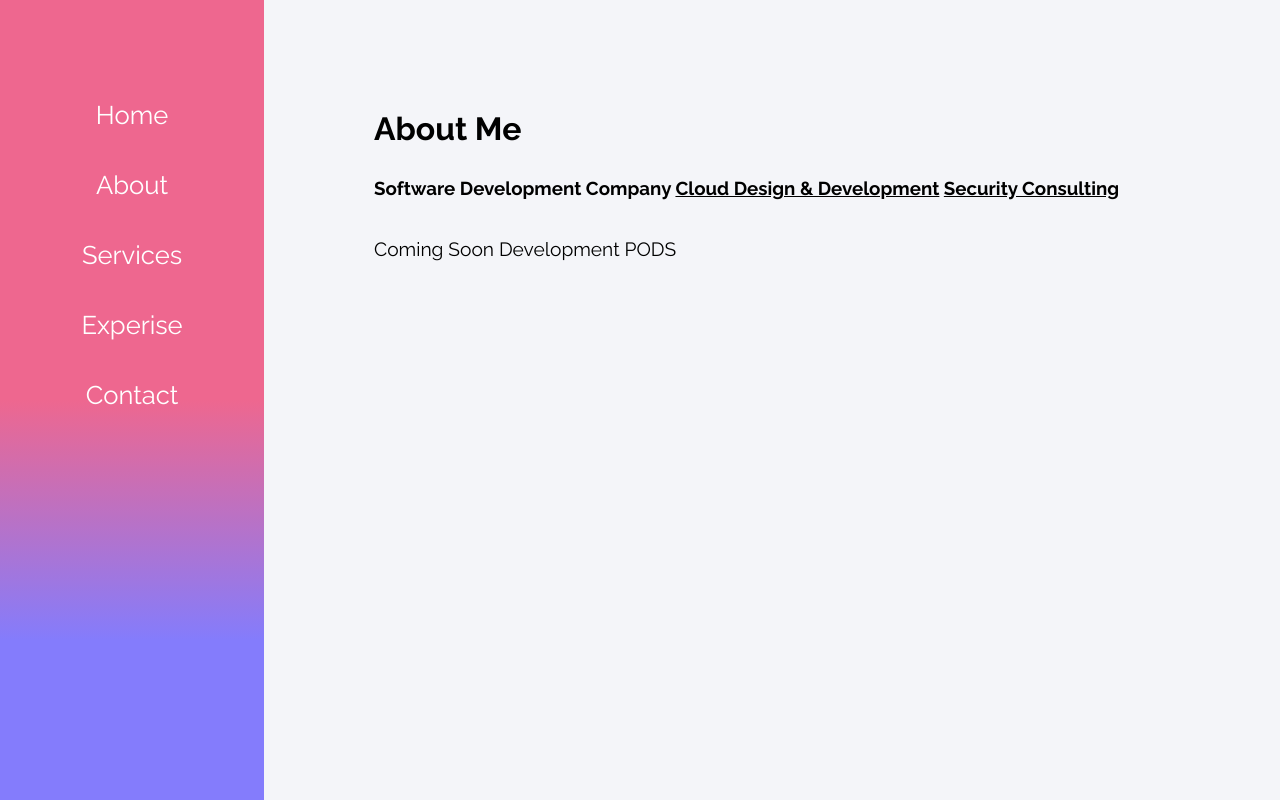
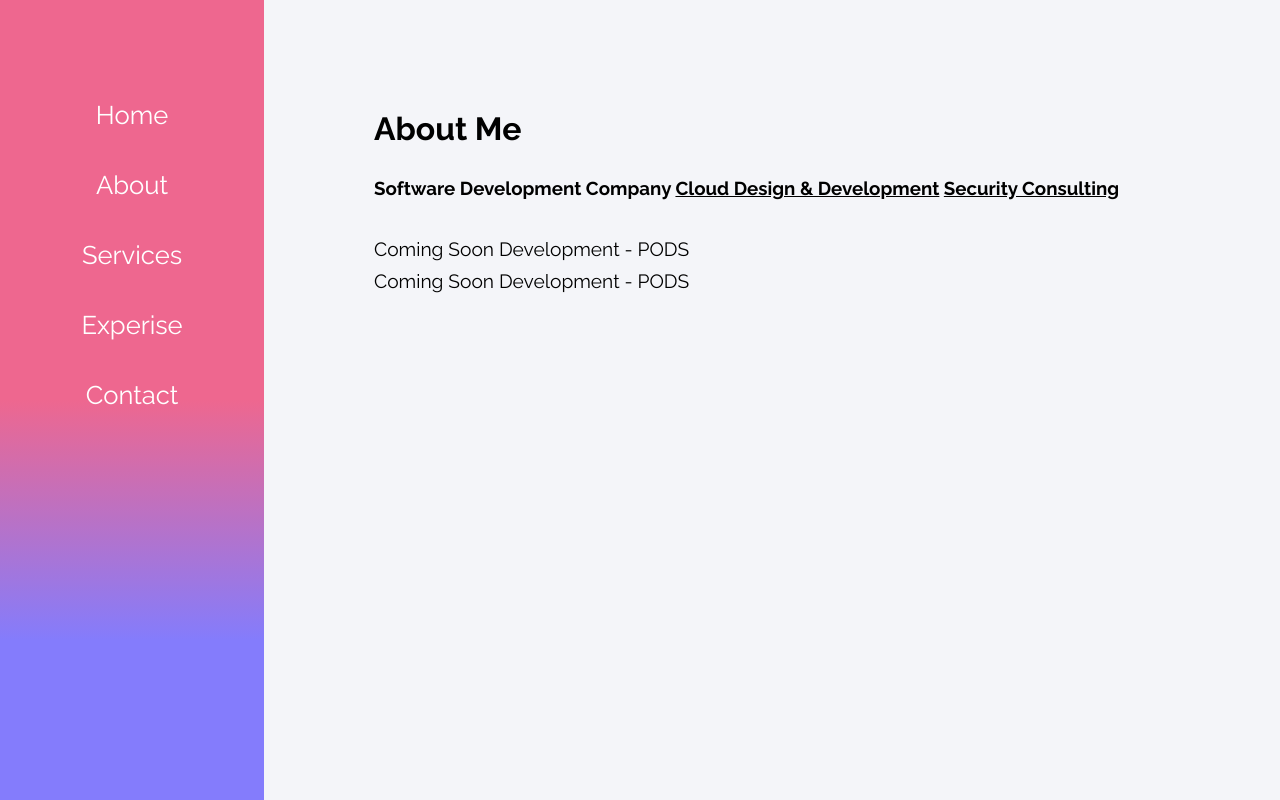
Before and after one commit to snsoftwareinc/snsoftwareinc, a React (Create React App) app: page /about in a window 1280 px wide. Built offline with nearby package versions, Linux system fonts and the light colour scheme.

Commit message:
Content Updated

```diff
--- a/src/contents/About.js
+++ b/src/contents/About.js
@@ -9,9 +9,9 @@
 
             <h3>Software Development Company <u>Cloud Design & Development</u> <u>Security Consulting</u></h3>
             <br></br>
-            <p> Coming Soon Development PODS
+            <p> Coming Soon Development - PODS
             </p>
-
+            <p> Coming Soon Development - PODS</p>
             </div>
             )
         }
```
